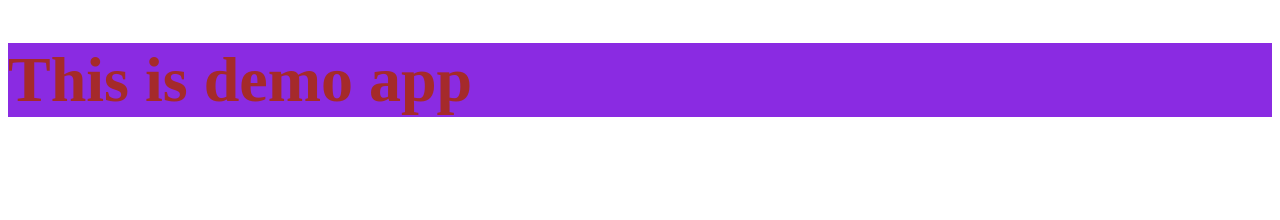
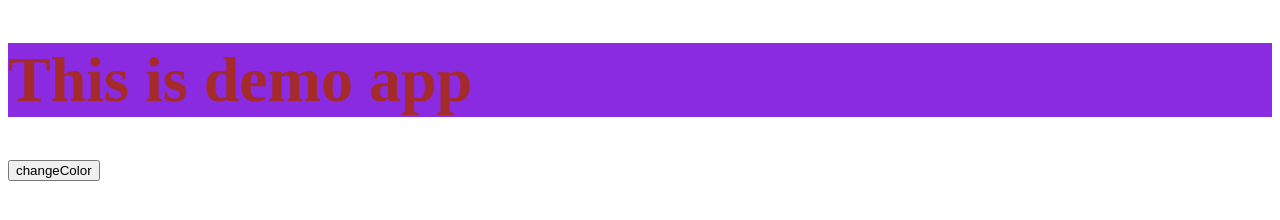
Before and after one commit to codewithshreesant/demo-app, a plain HTML site: page index.html in a window 1280 px wide. Drawn offline with Linux system fonts and the light colour scheme.

Commit message:
changes js

```diff
--- a/index.html
+++ b/index.html
@@ -10,5 +10,7 @@
     <div class="container">
         <h1>This is demo app</h1>
     </div>
+    <button onclick="handleColor()">changeColor</button>
 </body>
+<script src="script.js"></script>
 </html>
--- /dev/null
+++ b/script.js
@@ -0,0 +1,4 @@
+
+const handleColor=()=>{
+    document.getElementsByClassName('container')[0].style.backgroundColor='lightgreen';
+}
```
Also changed, not shown: 1 other file.
